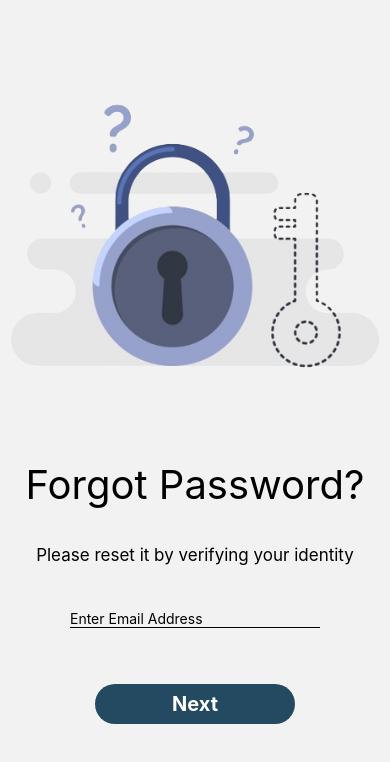
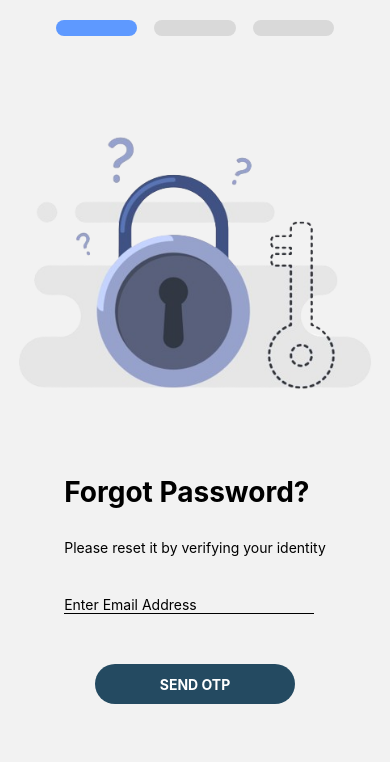
Before and after one commit to darshandevelopes/TalentTrail, a React Native app: screen /ForgetP in a window 390 px wide. Shown: the top 762 px of the page. Built offline with nearby package versions, Linux system fonts and the light colour scheme.

Commit message:
Implement password recovery flow in ForgetPScreen component; add step-wise UI for email submission, OTP verification, and password reset.

```diff
--- a/screens/ForgetPScreen.js
+++ b/screens/ForgetPScreen.js
@@ -5,21 +5,67 @@ import {
   Image,
   TextInput,
   Pressable,
+  StatusBar,
 } from "react-native";
-import React from "react";
+import React, { useState } from "react";
 import { sharedStyles } from "../styles";
 
 const ForgetPScreen = ({ navigation }) => {
+  const [step, setStep] = useState(1);
+  const [email, setEmail] = useState("");
+  const [otp, setOtp] = useState("");
+  const [newPassword, setNewPassword] = useState("");
+
+  const handleEmailSubmit = () => {
+    // API call to send OTP
+    // On success:
+    setStep(2);
+  };
+
+  const handleOTPSubmit = () => {
+    // API call to verify OTP
+    // On success:
+    setStep(3);
+  };
+
+  const handlePasswordReset = () => {
+    // API call to reset password
+    // On success:
+    // Handle post password reset (e.g., navigate to login)
+    navigation.navigate("Home");
+  };
   return (
+    <View style={{ flex: 1, paddingTop: StatusBar.currentHeight }}>
+      {/* Progress bar */}
+      <View style={styles.progressIndicatorContainer}>
+        <View
+          style={[styles.progressIndicator, { backgroundColor: "#5E99FF" }]}
+        />
+        <View
+          style={[
+            styles.progressIndicator,
+            { backgroundColor: step > 1 ? "#5E99FF" : "#D9D9D9" },
+          ]}
+        />
+        <View
+          style={[
+            styles.progressIndicator,
+            { backgroundColor: step > 2 ? "#5E99FF" : "#D9D9D9" },
+          ]}
+        />
+      </View>
+
+      {/* Send OTP */}
+      {step === 1 && (
         <View style={styles.container}>
           <Image
             source={require("../assets/forgot-pass.png")}
             style={{ width: "100%", height: "50%", marginTop: 25 }}
           />
           <View style={styles.interactionArea}>
-        <Text style={{ fontSize: 40 }}>{"Forgot Password?"}</Text>
+            <Text style={sharedStyles.TextTitle}>{"Forgot Password?"}</Text>
 
-        <Text style={[sharedStyles.TextSubheading, { marginTop: 30 }]}>
+            <Text style={[sharedStyles.TextRegular, { marginTop: 30 }]}>
               {"Please reset it by verifying your identity"}
             </Text>
 
@@ -28,15 +74,82 @@ const ForgetPScreen = ({ navigation }) => {
               autoComplete="email"
               keyboardType="email-address"
               returnKeyType="send"
-          style={styles.emailInput}
+              style={styles.input}
+              value={email}
+              onChangeText={setEmail}
             />
 
-        <Pressable style={styles.nextButton}>
-          <Text style={[sharedStyles.TextHeading, { color: "white" }]}>
-            {"Next"}
-          </Text>
+            <Pressable style={styles.nextButton} onPress={handleEmailSubmit}>
+              <Text style={styles.nextButtonText}>{"SEND OTP"}</Text>
             </Pressable>
           </View>
+        </View>
+      )}
+
+      {/* Verify OTP */}
+      {step === 2 && (
+        <View style={styles.container}>
+          <Image
+            source={require("../assets/verify-opt.png")}
+            style={{ width: "100%", height: "50%", marginBottom: 25 }}
+          />
+          <View style={styles.interactionArea}>
+            <Text style={sharedStyles.TextTitle}>{"Verify"}</Text>
+
+            <Text style={[sharedStyles.TextRegular, { marginTop: 30 }]}>
+              {"Enter the OTP sent to your email."}
+            </Text>
+
+            <TextInput
+              placeholder="Enter OTP"
+              keyboardType="numeric"
+              returnKeyType="send"
+              style={styles.input}
+              value={otp}
+              onChangeText={setOtp}
+            />
+
+            <Pressable style={styles.nextButton} onPress={handleOTPSubmit}>
+              <Text style={styles.nextButtonText}>{"SEND OTP"}</Text>
+            </Pressable>
+          </View>
+        </View>
+      )}
+
+      {/* Set New Password */}
+      {step === 3 && (
+        <View style={styles.container}>
+          <Image
+            source={require("../assets/guard.png")}
+            style={{
+              width: "90%",
+              height: "45%",
+              marginTop: 40,
+              marginBottom: 22,
+            }}
+          />
+          <View style={styles.interactionArea}>
+            <Text style={sharedStyles.TextTitle}>{"Create New Password"}</Text>
+
+            <TextInput
+              placeholder="New Password"
+              returnKeyType="next"
+              style={styles.input}
+              value={newPassword}
+              onChangeText={setNewPassword}
+            />
+            <TextInput
+              placeholder="Re-enter Password"
+              returnKeyType="done"
+              style={styles.input}
+            />
+
+            <Pressable style={styles.nextButton} onPress={handlePasswordReset}>
+              <Text style={styles.nextButtonText}>{"SEND OTP"}</Text>
+            </Pressable>
+          </View>
+        </View>
+      )}
     </View>
   );
 };
@@ -46,14 +159,24 @@ const styles = StyleSheet.create({
     flex: 1,
     alignItems: "center",
   },
+  progressIndicatorContainer: {
+    flexDirection: "row",
+    height: "2%",
+    marginTop: "5%",
+    paddingHorizontal: "10%",
+    justifyContent: "space-evenly",
+  },
+  progressIndicator: {
+    width: "26%",
+    height: "100%",
+    borderRadius: 10,
+  },
   interactionArea: {
-    flex: 1,
-    alignItems: "center",
     marginTop: 10,
     justifyContent: "space-around",
     maxHeight: "32%",
   },
-  emailInput: {
+  input: {
     ...sharedStyles.TextRegular,
     borderBottomWidth: 1,
     width: 250,
@@ -67,6 +190,12 @@ const styles = StyleSheet.create({
     justifyContent: "center",
     alignItems: "center",
     marginTop: 50,
+    alignSelf: "center",
+  },
+  nextButtonText: {
+    ...sharedStyles.TextRegular,
+    fontWeight: "bold",
+    color: "white",
   },
 });
 
```
Also changed, not shown: assets/guard.png (added), assets/verify-opt.png (added). Lines whose indentation alone changed are shown as unchanged.
